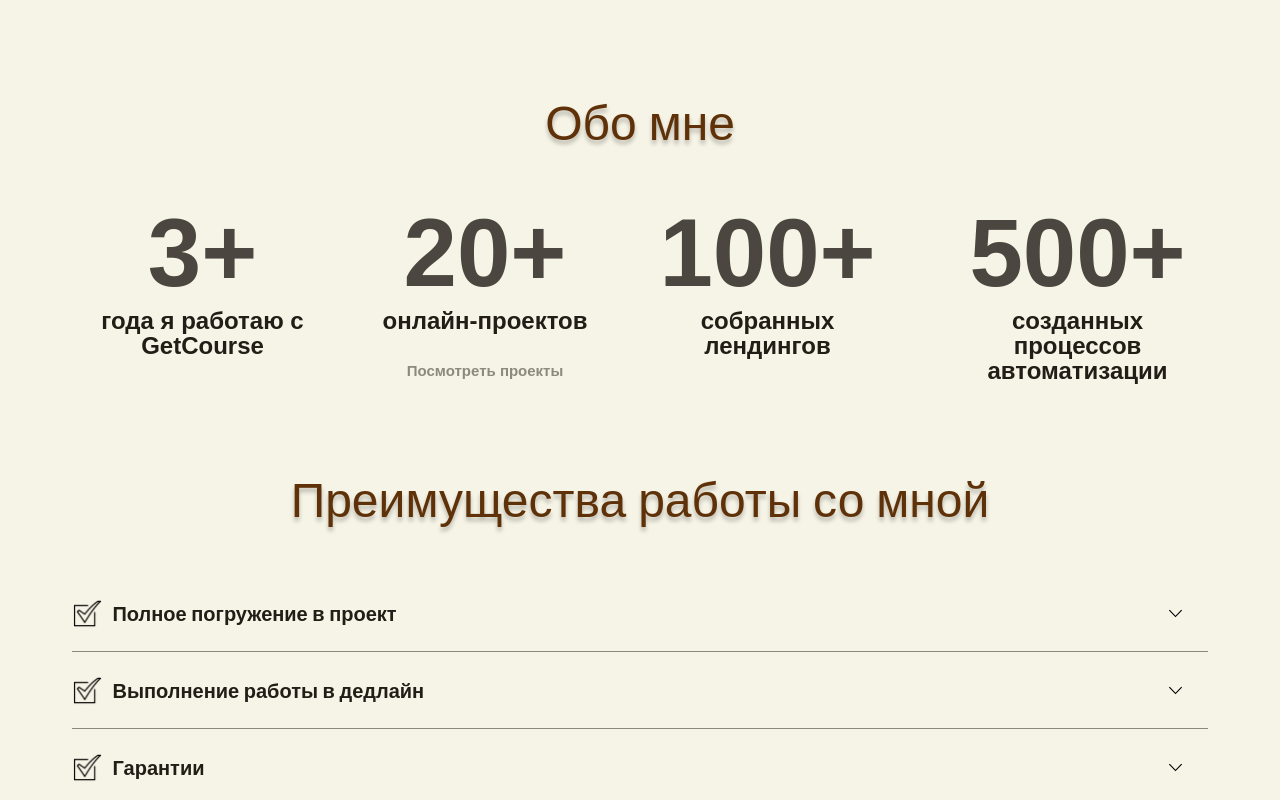
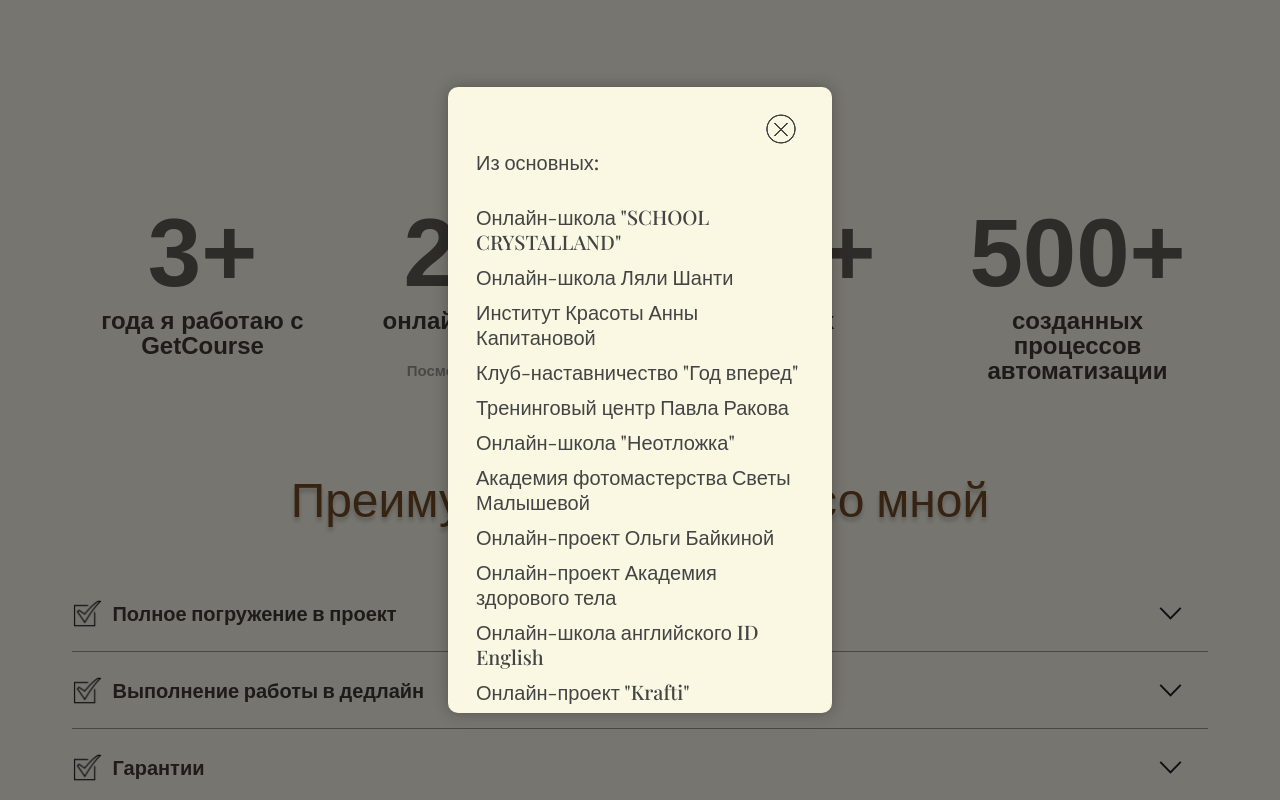
Before and after one commit to liliya-freckle/TatianaKovalevaProject, a React (Vite) app in the folder vite-project/: page /aboutme in a window 1280 px wide. Both pictures are taken after a click on the element "Посмотреть проекты". Shown: the top 800 px of the page. Built offline with nearby package versions, Linux system fonts and the light colour scheme; a web font is replaced by a local one.

Commit message:
Did modal-window in About

```diff
--- a/vite-project/src/App.jsx
+++ b/vite-project/src/App.jsx
@@ -8,9 +8,11 @@
 import JobStages from './components/Page5/JobStages';
 import Contacts from './components/Page6/Contacts';
 
+
 function App() {
 
   return (
+
     <Router>
       <div className="App">
         <Routes>
@@ -23,6 +25,8 @@
         </Routes>
       </div>
     </Router>
+
+
   )
 }
 
--- a/vite-project/src/components/Page2/About/About.jsx
+++ b/vite-project/src/components/Page2/About/About.jsx
@@ -1,19 +1,30 @@
 import React from 'react';
+import { useState } from "react";
 import styles from './about.module.scss';
 import AboutItem from './AboutItem';
+import ModalContent from './ModalContent';
+import Modal from './Modal';
 
 export default function About () {
+
+    const [isOpen, setIsOpen] = useState(false);
+
     return (
         <div>
             <h2 className={styles.title}>Обо мне</h2>
             <div className={styles.statistics}>
-
-            <AboutItem number="3+" description="года я работаю с GetCourse" />
-            <AboutItem number="20+" description="онлайн-проектов" subText="Посмотреть проекты" />
-            <AboutItem number="100+" description="собранных лендингов" />
-            <AboutItem number="500+" description="созданных процессов автоматизации" />
-    </div>
-
+                <AboutItem number="3+" description="года я работаю с GetCourse" />
+                <AboutItem number="20+" description="онлайн-проектов" subText="Посмотреть проекты" setIsOpen={setIsOpen}/>
+                <AboutItem number="100+" description="собранных лендингов" />
+                <AboutItem number="500+" description="созданных процессов автоматизации" />
+            </div>
+            <div>
+                {isOpen && (
+                    <Modal setIsOpen={setIsOpen}>
+                        <ModalContent setIsOpen ={setIsOpen} />
+                    </Modal>
+                )}
+            </div>
         </div>
     );
 };
--- a/vite-project/src/components/Page2/About/AboutItem.jsx
+++ b/vite-project/src/components/Page2/About/AboutItem.jsx
@@ -1,25 +1,19 @@
 import React from 'react';
 import styles from './about.module.scss';
 
-export default function AboutItem({ number, description, subText }) {
+export default function AboutItem({ number, description, subText, setIsOpen }) {
   return (
     <div className={styles.statisticItem}>
       <div className={styles.statisticNumber}>{number}</div>
       <div className={styles.statisticDescription}>{description}</div>
-      <div className={styles.statisticSubtext}>{subText}</div>
+      {subText && (
+        <div
+          className={styles.statisticSubtext}
+          onClick={() => setIsOpen && setIsOpen(true)}
+        >
+          {subText}
+        </div>
+      )}
     </div>
   );
 }
-
-// import React from 'react';
-// import style from './About.module.scss';
-
-// export default function StatisticItem({ number, description, subText }) {
-//   return (
-//     <div className={styles.statisticItem}>
-//       <div className={styles.statisticNumber}>{number}</div>
-//       <div className={styles.statisticDescription}>{description}</div>
-//       {subText && <div className={style.statisticSubtext}>{subText}</div>}
-//     </div>
-//   );
-// }
--- /dev/null
+++ b/vite-project/src/components/Page2/About/Modal.jsx
@@ -0,0 +1,19 @@
+import React from 'react'
+import styles from './modal.module.scss';
+
+export default function Modal( {setIsOpen, children} ) {
+
+  const closeModal = (e) => {
+    if (e.target.classList.contains(styles.overlay)) {
+      setIsOpen(false);
+    }
+  };
+
+  return (
+    <div className={styles.modal}>
+      <div className={styles.overlay} onClick={closeModal}>
+        {children}
+      </div>
+    </div>
+  )
+}
--- /dev/null
+++ b/vite-project/src/components/Page2/About/ModalContent.jsx
@@ -0,0 +1,32 @@
+import React from 'react'
+import styles from './modal.module.scss';
+import closeIcon from '/icons/close.png';
+
+export default function ModalContent( {setIsOpen}) {
+  return (
+    <div className={styles.modal_content}>
+      <button className={styles.modal_closeButton} onClick={() =>  setIsOpen(false)}>
+        <img src={closeIcon} alt='Крестик'/>
+      </button>
+
+      <div className={styles.modal_contentText}>
+        <p>Из основных:</p>
+        <p>Онлайн-школа "SCHOOL CRYSTALLAND"</p>
+        <p>Онлайн-школа Ляли Шанти</p>
+        <p>Институт Красоты Анны Капитановой</p>
+        <p>Клуб-наставничество "Год вперед"</p>
+        <p>Тренинговый центр Павла Ракова</p>
+        <p>Онлайн-школа "Неотложка"</p>
+        <p>Академия фотомастерства Светы Малышевой</p>
+        <p>Онлайн-проект Ольги Байкиной</p>
+        <p>Онлайн-проект Академия здорового тела</p>
+        <p>Онлайн-школа английского ID English</p>
+        <p>Онлайн-проект "Krafti"</p>
+        <p>Онлайн-проект ITGIRLS</p>
+        <p>Онлайн-школа "Мега Мама"</p>
+        <p>Онлайн-проект "Альфа"</p>
+        <p>Институт Life Practic</p>
+      </div>
+    </div>
+  )
+}
--- /dev/null
+++ b/vite-project/src/components/Page2/About/modal.module.scss
@@ -0,0 +1,64 @@
+.modal {
+    position: fixed;
+    top: 0;
+    bottom: 0;
+    right: 0;
+    left: 0;
+    // inset: 0; /* Альтернативный способ задания всех сторон 0 сразу */
+}
+
+.overlay {
+    display: flex;
+    align-items: center;
+    justify-content: center;
+    background-color: #1a1a1a94;
+    width: 100%;
+    height: 100%;
+}
+
+.modal_content {
+  display: flex;
+  flex-direction: column;
+  position: relative;
+  background-color: hwb(55 89% 2%);
+  min-width: 323px;
+  max-width: 500px;
+  min-height: 626px;
+  width: 30%; /* ширина модального окна 30% от ширины родителя (экрана) */
+  height: 70%; /* высота модального окна 70% от высоты родителя (экрана) */
+  border-radius: 10px;
+  box-shadow: 0 0 15px rgba(0, 0, 0, 0.3);
+}
+
+.modal_closeButton {
+  position: absolute;
+  top: 25px;
+  right: 29px;
+  border: none;
+  background: transparent;
+  cursor: pointer;
+}
+
+.modal_closeButton img {
+  width: 32px;
+  height: 32px;
+}
+
+.modal_contentText {
+  display: flex;
+  flex-direction: column;
+  padding: 57px 29px 31px 28px;
+  color: rgba(35, 29, 23, 1);
+  overflow: auto;
+}
+
+.modal_contentText p {
+  margin: 5px 0;
+  font-size: 20px;
+  font-weight: 500;
+  line-height: 25px;
+  text-align: left;
+}
+.modal_contentText :first-child {
+    margin-bottom: 25px;
+}
--- a/vite-project/src/components/Page2/Advantages/AccordeonItem.jsx
+++ b/vite-project/src/components/Page2/Advantages/AccordeonItem.jsx
@@ -18,7 +18,6 @@
         {title}
         <img
           src={isOpen ? imageUp : imageDown}
-          width="15px"
           className={styles.img}
           alt="arrow"
         />
--- a/vite-project/src/components/Page2/Advantages/advantages.module.scss
+++ b/vite-project/src/components/Page2/Advantages/advantages.module.scss
@@ -9,13 +9,7 @@
   vertical-align: middle;
   text-shadow: 0px 4px 4px rgba(0, 0, 0, 0.25);
 }
-// .container {
-// background-color: rgb(200, 159, 239);
-// max-width: 1280px;
-// }
-// .accordionItem {
-// width: 100%;
-// }
+
 .accordionTitle {
   display: flex;
   justify-content: space-between;
@@ -37,14 +31,16 @@
   font-weight: 500;
   font-size: 20px;
   line-height: 45px;
-
   color: rgba(35, 29, 23, 1);
 }
 
 .active {
   background-color:rgba(117, 62, 13, 0.3);
 }
-
-.img {
+.accordionItem{
+  width: 100%;
+}
+.accordionItem img {
   margin-right: 25px;
+  width: 25px;
 }
```
Also changed, not shown: vite-project/src/components/Page2/About/about.module.scss (+0 -14 lines), vite-project/public/icons/close.png (added). Lines whose indentation alone changed are shown as unchanged.
